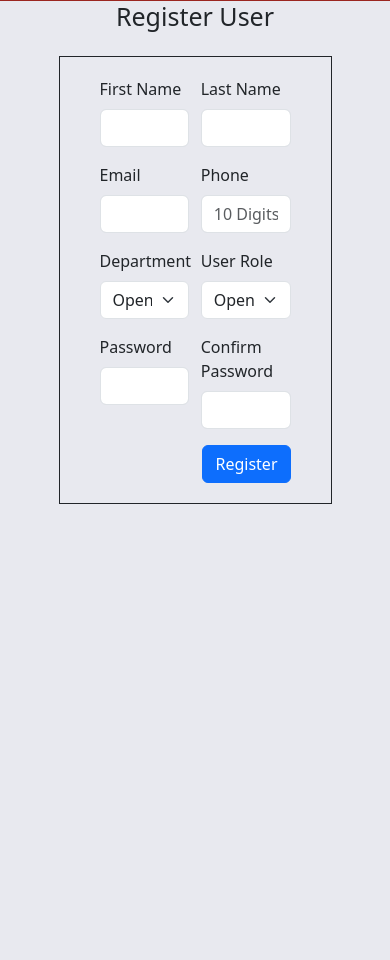
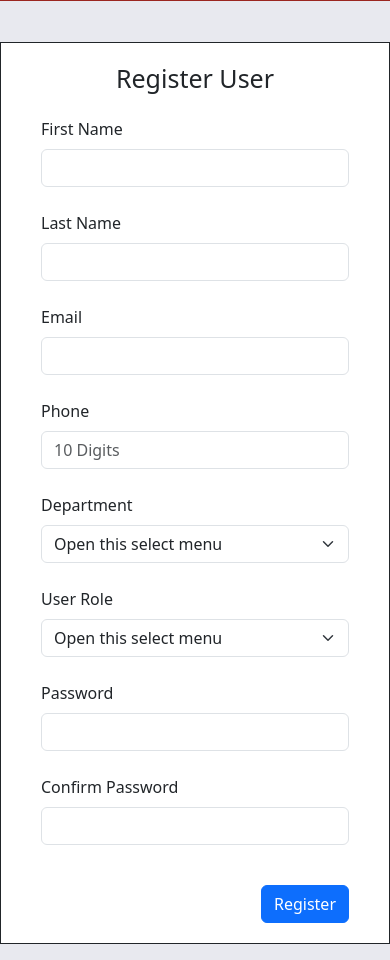
Before and after one commit to rohan-raut/Work-Compliance-System, a Django app: page /register/ in a window 390 px wide. Shown: the part 55-1015 px from the top of the page. Before the commit the page ends 559 px from the top, so only its background shows below. Run offline with Django 4.2, Linux system fonts and the light colour scheme; data comes from the database, SQL or seed files in the repository.

Commit message:
Made Registration Page Responsive

```diff
--- a/static/register.css
+++ b/static/register.css
@@ -1,10 +1,9 @@
+.w-47{
+    width: 47%;
+}
+
 .form_box{
     margin-top: 25px;
     padding: 20px 40px;
-    width: 70vw;
-    border: 2px solid black;
+    background-color: white;
 }
-
-.w-47{
-    width: 47%;
-}
--- a/templates/register.html
+++ b/templates/register.html
@@ -8,37 +8,39 @@
 
 {% block body %}
 
-<h1>Register User</h1>
-
-<div class="container form_box border border-dark">
+<div class="container mt-3 mb-3">
+    <div class="row justify-content-center">
+        <div class="col-12 col-sm-11 col-md-11 col-lg-9 border border-dark form_box">
+            <h1 class="mb-4">Register User</h1>
             <form method="post" action="/register/">
                 {% csrf_token %}
-        <div class="d-flex justify-content-between">
-            <div class="mb-3 w-47">
+
+                <div class="row">
+                    <div class="col-12 col-sm-12 col-md-6 col-lg-6 mb-4">
                         <label for="first_name" class="form-label">First Name</label>
                         <input type="text" class="form-control" name="first_name">
                     </div>
-            <div class="mb-3 w-47">
+                    <div class="col-12 col-sm-12 col-md-6 col-lg-6 mb-4">
                         <label for="last_name" class="form-label">Last Name</label>
                         <input type="text" class="form-control" name="last_name">
                     </div>
                 </div>
 
-        <div class="d-flex justify-content-between">
-            <div class="mb-3 w-47">
+                <div class="row">
+                    <div class="col-12 col-sm-12 col-md-6 col-lg-6 mb-4">
                         <label for="email" class="form-label">Email</label>
                         <input type="email" class="form-control" name="email">
                     </div>
-            <div class="mb-3 w-47">
+                    <div class="col-12 col-sm-12 col-md-6 col-lg-6 mb-4">
                         <label for="phone" class="form-label">Phone</label>
                         <input type="text" class="form-control" name="phone" placeholder="10 Digits">
                     </div>
                 </div>
 
-        <div class="d-flex justify-content-between">
-            <div class="w-47">
+                <div class="row">
+                    <div class="col-12 col-sm-12 col-md-6 col-lg-6 mb-4">
                         <label for="department" class="form-label">Department</label>
-                <select class="form-select mb-3" aria-label="Default select example" name="department">
+                        <select class="form-select" aria-label="Default select example" name="department">
                             <option selected>Open this select menu</option>
                             <option value="Computer">Computer</option>
                             <option value="Mechanical">Mechanical</option>
@@ -46,9 +48,9 @@
                         </select>
                     </div>
 
-            <div class="w-47">
+                    <div class="col-12 col-sm-12 col-md-6 col-lg-6 mb-4">
                         <label for="user_role" class="form-label">User Role</label>
-                <select class="form-select mb-3" aria-label="Default select example" name="user_role">
+                        <select class="form-select" aria-label="Default select example" name="user_role">
                             <option selected>Open this select menu</option>
                             {% for x in user_roles %}
                             <option value="{{x.user_role}}">{{x.user_role}}</option>
@@ -57,21 +59,25 @@
                     </div>
                 </div>
 
-        <div class="d-flex justify-content-between">
-            <div class="mb-3 w-47">
+                <div class="row">
+                    <div class="col-12 col-sm-12 col-md-6 col-lg-6 mb-4">
                         <label for="password" class="form-label">Password</label>
                         <input type="password" class="form-control" name="password1">
                     </div>
-            <div class="mb-3 w-47">
+                    <div class="col-12 col-sm-12 col-md-6 col-lg-6 mb-4">
                         <label for="confirm_password" class="form-label">Confirm Password</label>
                         <input type="password" class="form-control" name="password2">
                     </div>
                 </div>
 
-        <div class="d-flex justify-content-end">
+                <div class="d-flex justify-content-end mt-3">
                     <button type="submit" class="btn btn-primary">Register</button>
                 </div>
               </form>
         </div>
+    </div>
+</div>
+
+
 
 {% endblock body %}
```
Lines whose indentation alone changed are shown as unchanged.
